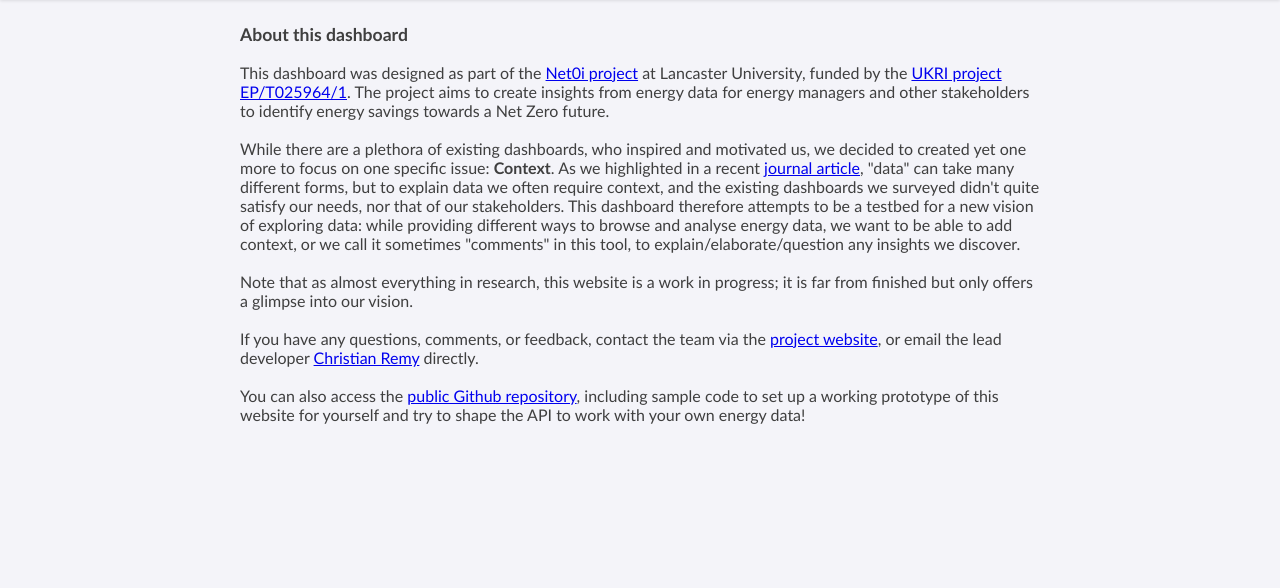
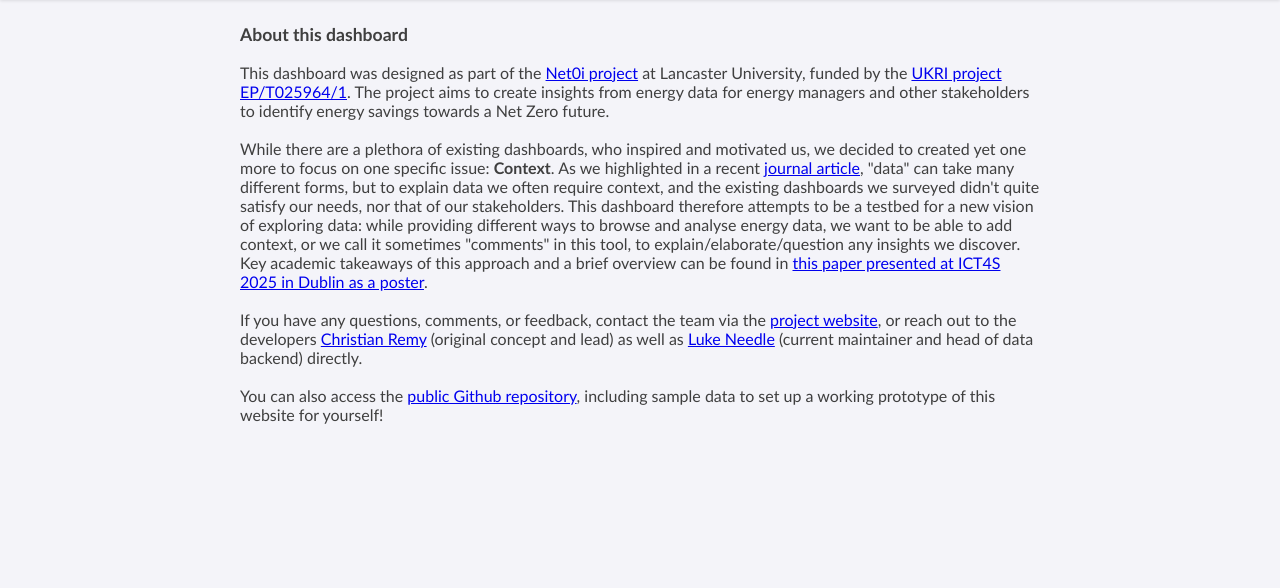
Before and after one commit to ChristianAoC/energy-dashboard, a Flask app: page /about in a window 1280 px wide. Shown: the part 52-640 px from the top of the page. Run offline with Flask 3, Linux system fonts and the light colour scheme; data that the repository does not hold is empty; parts of the project's set-up code (start-up, migrations or seed data) failed here and were passed over; some libraries are stand-ins or nearby versions.

Commit message:
added luke to about page

```diff
--- a/dashboard/templates/about.html
+++ b/dashboard/templates/about.html
@@ -18,18 +18,15 @@ The project aims to create insights from energy data for energy managers and oth
 While there are a plethora of existing dashboards, who inspired and motivated us, we decided to created yet one more to focus on one specific issue: <b>Context</b>.
 As we highlighted in a recent <a href="https://ieeexplore.ieee.org/document/10506051">journal article</a>, "data" can take many different forms, but to explain data we often require context, and the existing dashboards we surveyed didn't quite satisfy our needs, nor that of our stakeholders.
 This dashboard therefore attempts to be a testbed for a new vision of exploring data: while providing different ways to browse and analyse energy data, we want to be able to add context, or we call it sometimes "comments" in this tool, to explain/elaborate/question any insights we discover.
+Key academic takeaways of this approach and a brief overview can be found in <a href="https://wp.lancs.ac.uk/net0i/files/2025/06/2025-remy-contextviz.pdf">this paper presented at ICT4S 2025 in Dublin as a poster</a>.
 
 <br><br>
 
-Note that as almost everything in research, this website is a work in progress; it is far from finished but only offers a glimpse into our vision.
+If you have any questions, comments, or feedback, contact the team via the <a href="https://wp.lancs.ac.uk/net0i/">project website</a>, or reach out to the developers <a href="mailto:jc.remy@gmail.com">Christian Remy</a> (original concept and lead) as well as <a href="mailto:l.needle@lancaster.ac.uk">Luke Needle</a> (current maintainer and head of data backend) directly.
 
 <br><br>
 
-If you have any questions, comments, or feedback, contact the team via the <a href="https://wp.lancs.ac.uk/net0i/">project website</a>, or email the lead developer <a href="mailto:jc.remy@gmail.com">Christian Remy</a> directly.
-
-<br><br>
-
-You can also access the <a href="https://github.com/ChristianAoC/energy-dashboard/">public Github repository</a>, including sample code to set up a working prototype of this website for yourself and try to shape the API to work with your own energy data!
+You can also access the <a href="https://github.com/ChristianAoC/energy-dashboard/">public Github repository</a>, including sample data to set up a working prototype of this website for yourself!
 
 </div>
 
```
